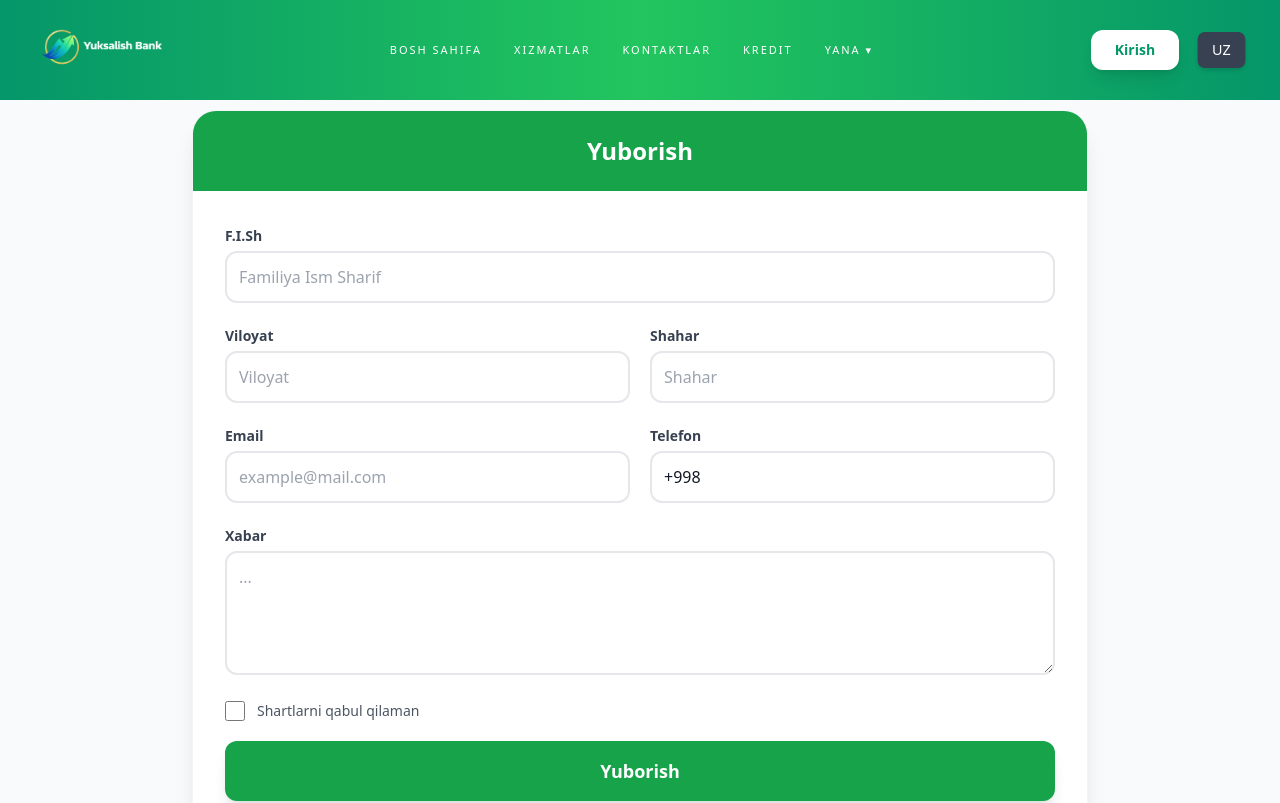
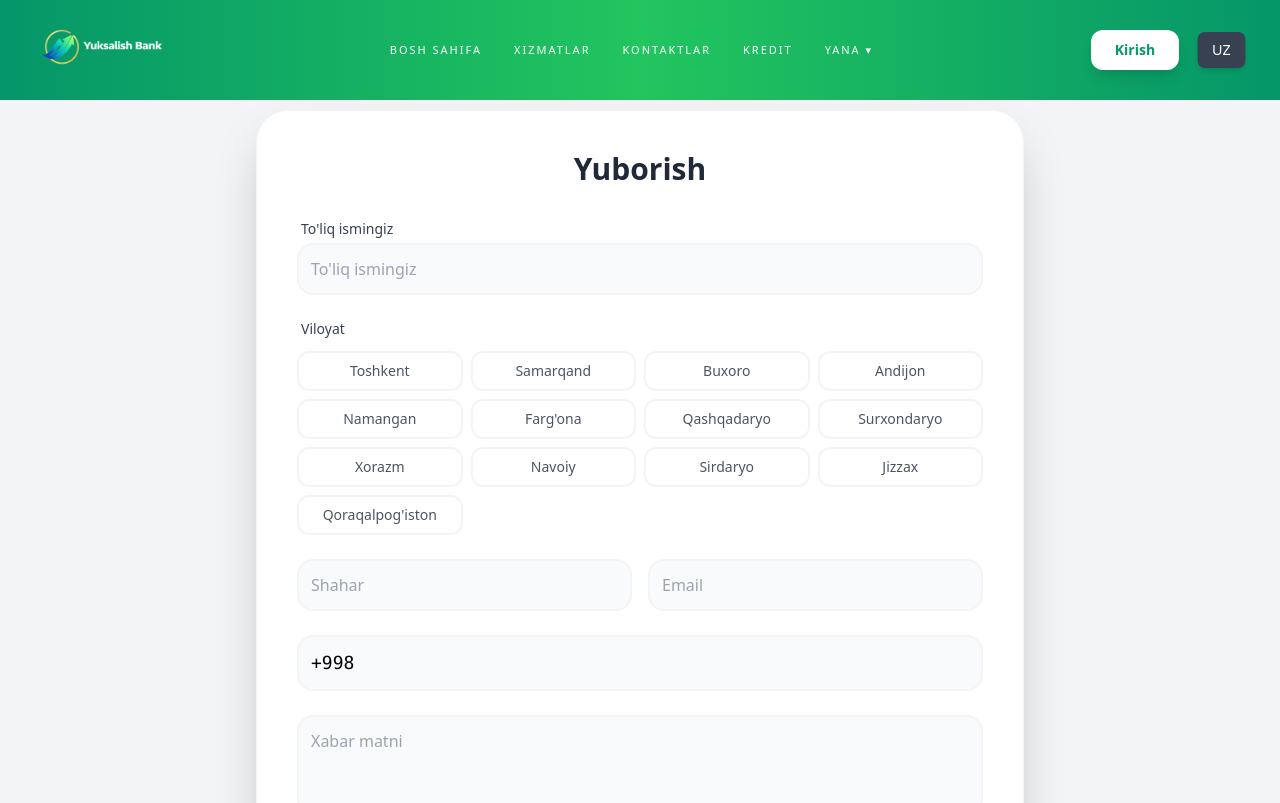
Before and after one commit to mirjalolshodiyev93-arch/Yuksalish-banki-new, a React (Vite) app: page /register in a window 1280 px wide. Shown: the top 803 px of the page. Built offline with nearby package versions, Linux system fonts and the light colour scheme.

Commit message:
sssssssssssssssssssssssssssss

```diff
--- a/package.json
+++ b/package.json
@@ -16,6 +16,7 @@
     "lucide-react": "^0.574.0",
     "react": "^19.2.0",
     "react-dom": "^19.2.0",
+    "react-hot-toast": "^2.6.0",
     "react-i18next": "^16.5.4",
     "react-icons": "^5.5.0",
     "react-leaflet": "^5.0.0",
--- a/src/locales/en.json
+++ b/src/locales/en.json
@@ -779,5 +779,29 @@
     "request": "Send Request",
     "details": "Details →"
   },
-  "success1": "Request for {{service}} sent successfully!"
+  "success1": "Request for {{service}} sent successfully!",
+  "salom1": {
+    "fullName": "Full Name",
+    "region": "Region",
+    "city": "City",
+    "email": "Email",
+    "phone": "Phone",
+    "message": "Message",
+    "agree": "I agree to the terms",
+    "send": "Send",
+    "errors": {
+      "fullNameWords": "Please enter your name",
+      "fullNameFormat": "Please enter your full name (first and last name)",
+      "email": "Please enter a valid email address",
+      "phone": "Please enter a valid phone number (+998 XX XXX-XX-XX)",
+      "message": "Message must be at least 10 characters",
+      "region": "Please select a region",
+      "city": "Please enter a city",
+      "agree": "Please accept the terms"
+    },
+    "alerts": {
+      "success": "Your message has been sent successfully!",
+      "error": "An error occurred, please try again"
+    }
+  }
 }
--- a/src/locales/ru.json
+++ b/src/locales/ru.json
@@ -780,5 +780,29 @@
     "request": "Отправить запрос",
     "details": "Подробнее →"
   },
-  "success1": "Запрос для {{service}} успешно отправлен!"
+  "success1": "Запрос для {{service}} успешно отправлен!",
+  "salom1": {
+    "fullName": "Полное имя",
+    "region": "Регион",
+    "city": "Город",
+    "email": "Эл. почта",
+    "phone": "Телефон",
+    "message": "Текст сообщения",
+    "agree": "Принимаю условия",
+    "send": "Отправить",
+    "errors": {
+      "fullNameWords": "Пожалуйста, введите имя",
+      "fullNameFormat": "Пожалуйста, введите полное имя (имя и фамилия)",
+      "email": "Пожалуйста, введите корректный адрес электронной почты",
+      "phone": "Пожалуйста, введите правильный номер телефона (+998 XX XXX-XX-XX)",
+      "message": "Сообщение должно содержать минимум 10 символов",
+      "region": "Пожалуйста, выберите регион",
+      "city": "Пожалуйста, введите город",
+      "agree": "Пожалуйста, примите условия"
+    },
+    "alerts": {
+      "success": "Ваше сообщение успешно отправлено!",
+      "error": "Произошла ошибка, попробуйте еще раз"
+    }
+  }
 }
--- a/src/locales/uz.json
+++ b/src/locales/uz.json
@@ -761,5 +761,29 @@
     "request": "So‘rov yuborish",
     "details": "Batafsil →"
   },
-  "success1": "{{service}} uchun so‘rov muvaffaqiyatli yuborildi!"
+  "success1": "{{service}} uchun so‘rov muvaffaqiyatli yuborildi!",
+  "salom1":{
+    "fullName": "To'liq ismingiz",
+    "region": "Viloyat",
+    "city": "Shahar",
+    "email": "Email",
+    "phone": "Telefon",
+    "message": "Xabar matni",
+    "agree": "Shartlarni qabul qilaman",
+    "send": "Yuborish",
+    "errors": {
+      "fullNameWords": "Iltimos, ismingizni kiriting",
+      "fullNameFormat": "Iltimos, to'liq ismingizni kiriting (familiya va ism)",
+      "email": "Iltimos, to'g'ri email manzilingizni kiriting",
+      "phone": "Iltimos, to'g'ri telefon raqamingizni kiriting (+998 XX XXX-XX-XX)",
+      "message": "Xabaringiz kamida 10 ta belgidan iborat bo'lishi kerak",
+      "region": "Iltimos, viloyatni tanlang",
+      "city": "Iltimos, shaharni kiriting",
+      "agree": "Iltimos, shartlarni qabul qiling"
+    },
+    "alerts": {
+      "success": "Sizning murojaatingiz muvaffaqiyatli yuborildi!",
+      "error": "Xatolik yuz berdi, iltimos qayta urinib ko'ring"
+    }
+  }
 }
--- a/src/pages/Register.jsx
+++ b/src/pages/Register.jsx
@@ -1,9 +1,18 @@
-import { useState } from "react";
+import { useState, useEffect } from "react";
 import { useTranslation } from "react-i18next";
 
 export default function Register() {
   const { t } = useTranslation();
   const [loading, setLoading] = useState(false);
+  const [status, setStatus] = useState("idle");
+  const [showPopup, setShowPopup] = useState(false);
+  const [isLocked, setIsLocked] = useState(false);
+
+  const regions = [
+    "Toshkent", "Samarqand", "Buxoro", "Andijon", "Namangan",
+    "Farg'ona", "Qashqadaryo", "Surxondaryo", "Xorazm",
+    "Navoiy", "Sirdaryo", "Jizzax", "Qoraqalpog'iston",
+  ];
 
   const [form, setForm] = useState({
     fullName: "",
@@ -11,13 +20,19 @@ export default function Register() {
     city: "",
     email: "",
     phone: "+998 ",
-    requestType: "complaint",
-    subjectType: "legal",
     message: "",
     agree: false,
   });
 
   const [errors, setErrors] = useState({});
+
+  useEffect(() => {
+    const submitted = localStorage.getItem("form_submitted");
+    if (submitted) {
+      setIsLocked(true);
+      setStatus("success");
+    }
+  }, []);
 
   const validateField = (name, value) => {
     let errorMsg = "";
@@ -25,48 +40,37 @@ export default function Register() {
 
     switch (name) {
       case "fullName":
-        const nameParts = cleanValue.split(/\s+/).filter(p => p.length > 0);
-        const nameRegex = /^[a-zA-Zà-яÀ-ЯUzUzO'o'G'g'shchSHCHsS\s]+$/;
-        if (!cleanValue) errorMsg = t("translation.errors.fullNameFormat"); // "kiritilishi shart" ma'nosida
-        else if (nameParts.length !== 3) errorMsg = t("translation.errors.fullNameWords");
-        else if (!nameRegex.test(cleanValue)) errorMsg = t("translation.errors.fullNameFormat");
+        if (!cleanValue) errorMsg = t("salom1.errors.fullNameWords");
+        else if (cleanValue.split(/\s+/).length < 2) errorMsg = t("salom1.errors.fullNameFormat");
         break;
-
       case "email":
         const emailRegex = /^[a-zA-Z0-9._%+-]+@[a-zA-Z0-9.-]+\.[a-zA-Z]{2,}$/;
-        if (!cleanValue) errorMsg = t("translation.errors.email");
-        else if (!emailRegex.test(cleanValue)) errorMsg = t("translation.errors.email");
+        if (!cleanValue) errorMsg = t("salom1.errors.email");
+        else if (!emailRegex.test(cleanValue)) errorMsg = t("salom1.errors.email");
         break;
-
       case "phone":
         const phoneRegex = /^\+998 \d{2} \d{3}-\d{2}-\d{2}$/;
-        if (!cleanValue || cleanValue === "+998 ") errorMsg = t("translation.errors.phone");
-        else if (!phoneRegex.test(cleanValue)) errorMsg = t("translation.errors.phone");
+        if (!phoneRegex.test(cleanValue)) errorMsg = t("salom1.errors.phone");
         break;
-
       case "message":
-        if (!cleanValue || cleanValue.length < 10) errorMsg = t("translation.errors.message");
+        if (!cleanValue || cleanValue.length < 10) errorMsg = t("salom1.errors.message");
         break;
-
       case "region":
-        if (!cleanValue) errorMsg = t("translation.errors.region");
+        if (!cleanValue) errorMsg = t("salom1.errors.region");
         break;
-
       case "city":
-        if (!cleanValue) errorMsg = t("translation.errors.city");
+        if (!cleanValue) errorMsg = t("salom1.errors.city");
         break;
-
       case "agree":
-        if (!value) errorMsg = t("translation.errors.agree");
+        if (!value) errorMsg = t("salom1.errors.agree");
         break;
-
-      default:
-        break;
+      default: break;
     }
     return errorMsg;
   };
 
   const handleChange = (e) => {
+    if (isLocked) return;
     const { name, value, type, checked } = e.target;
     let fieldValue = type === "checkbox" ? checked : value;
 
@@ -80,13 +84,20 @@ export default function Register() {
     }
 
     setForm({ ...form, [name]: fieldValue });
-    if (errors[name]) setErrors({ ...errors, [name]: "" });
+    setErrors({ ...errors, [name]: "" });
+  };
+
+  const selectRegion = (region) => {
+    if (isLocked) return;
+    setForm({ ...form, region });
+    setErrors({ ...errors, region: "" });
   };
 
   const handleSubmit = async (e) => {
     e.preventDefault();
+    if (status !== "idle" || isLocked) return;
+
     const newErrors = {};
-
     Object.keys(form).forEach((key) => {
       const err = validateField(key, form[key]);
       if (err) newErrors[key] = err;
@@ -99,22 +110,7 @@ export default function Register() {
 
     setLoading(true);
 
-    const sanitizedFullName = form.fullName
-      .trim()
-      .split(/\s+/)
-      .map(w => w.charAt(0).toUpperCase() + w.slice(1).toLowerCase())
-      .join(" ");
-
-    const telegramText = `
-📌 *Yangi Murojaat*
-👤 *FIO:* ${sanitizedFullName}
-📍 *Manzil:* ${form.region}, ${form.city}
-📧 *Email:* ${form.email}
-📞 *Tel:* ${form.phone}
-📝 *Turi:* ${t(`translation.${form.requestType}`)}
-🏢 *Subyekt:* ${t(`translation.${form.subjectType}`)}
-💬 *Xabar:* ${form.message}
-    `;
+    const telegramText = `📌 Yangi Murojaat\n👤 ${form.fullName}\n📍 ${form.region}, ${form.city}\n📧 ${form.email}\n📞 ${form.phone}\n💬 ${form.message}`;
 
     const BOT_TOKEN = "8397312064:AAFoqmc2-7rbK7pSWIwZsLZWTEXcqp11Mgw";
     const CHAT_ID = "8429418799";
@@ -123,122 +119,90 @@ export default function Register() {
       const res = await fetch(`https://api.telegram.org/bot${BOT_TOKEN}/sendMessage`, {
         method: "POST",
         headers: { "Content-Type": "application/json" },
-        body: JSON.stringify({ chat_id: CHAT_ID, text: telegramText, parse_mode: "Markdown" }),
+        body: JSON.stringify({ chat_id: CHAT_ID, text: telegramText }),
       });
 
       if (res.ok) {
-        alert(t("translation.alerts.success"));
-        setForm({ fullName: "", region: "", city: "", email: "", phone: "+998 ", requestType: "complaint", subjectType: "legal", message: "", agree: false });
-        setErrors({});
-      } else throw new Error();
-    } catch (err) {
-      alert(t("translation.alerts.error"));
+        setStatus("success");
+        setShowPopup(true);
+        setIsLocked(true);
+        localStorage.setItem("form_submitted", "true");
+      } else {
+        setStatus("error");
+        setShowPopup(true);
+      }
+    } catch {
+      setStatus("error");
+      setShowPopup(true);
     } finally {
       setLoading(false);
+      setTimeout(() => setShowPopup(false), 3000);
     }
   };
 
   return (
-    <div className="min-h-screen pt-[110px] bg-gray-50 flex items-center justify-center px-4 pb-12 font-sans">
-      <div className="w-full max-w-4xl bg-white rounded-3xl shadow-xl overflow-hidden border border-gray-100">
-        <div className="bg-green-600 p-6 text-center">
-          <h2 className="text-2xl font-bold text-white">{t("translation.send")}</h2>
+    <div className="min-h-screen pt-[110px] flex items-center justify-center bg-gray-100 p-4 relative font-sans">
+      {showPopup && (
+        <div className="fixed top-10 right-10 z-[100] animate-bounce">
+          <div className={`p-4 rounded-lg shadow-2xl text-white font-bold ${status === "success" ? "bg-green-500" : "bg-red-500"}`}>
+            {status === "success" ? t("salom1.alerts.success") : t("salom1.alerts.error")}
+          </div>
         </div>
+      )}
 
-        <form onSubmit={handleSubmit} className="p-8 space-y-5">
+      <div className="w-full max-w-3xl bg-white p-6 md:p-10 rounded-[2rem] shadow-2xl border border-gray-100">
+        <h2 className="text-3xl font-extrabold text-center mb-8 text-gray-800">
+          {isLocked ? t("salom1.alerts.success") : t("salom1.send")}
+        </h2>
 
-          <div className="space-y-1">
-            <label className="text-sm font-semibold text-gray-700">{t("translation.fullName")}</label>
-            <input
-              name="fullName"
-              type="text"
-              value={form.fullName}
-              onChange={handleChange}
-              placeholder="Familiya Ism Sharif"
-              className={`w-full border-2 p-3 rounded-xl outline-none transition-all text-gray-900 placeholder-gray-400 ${errors.fullName ? "border-red-500 bg-red-50" : "border-gray-200 focus:border-red-500"}`}
-            />
-            {errors.fullName && <p className="text-red-500 text-xs mt-1">{errors.fullName}</p>}
+        {isLocked ? (
+          <div className="text-center py-10">
+            <div className="text-6xl mb-4 text-green-500">🎉</div>
+            <p className="text-xl text-gray-600">{t("salom1.alerts.success")}</p>
           </div>
+        ) : (
+          <form onSubmit={handleSubmit} className="space-y-6">
+            <div>
+              <label className="block text-sm font-medium text-gray-700 mb-1 ml-1">{t("salom1.fullName")}</label>
+              <input name="fullName" placeholder={t("salom1.fullName")} value={form.fullName} onChange={handleChange}
+                className={`w-full border-2 p-3 rounded-2xl outline-none transition-all ${errors.fullName ? "border-red-400" : "border-gray-100 focus:border-green-500 bg-gray-50"}`}/>
+              {errors.fullName && <p className="text-red-500 text-xs mt-1 ml-2">{errors.fullName}</p>}
+            </div>
 
-          <div className="grid md:grid-cols-2 gap-5">
-            <div className="space-y-1">
-              <label className="text-sm font-semibold text-gray-700">{t("translation.region")}</label>
-              <input
-                name="region"
-                value={form.region}
-                onChange={handleChange}
-                placeholder={t("translation.region")}
-                className={`w-full border-2 p-3 rounded-xl outline-none text-gray-900 placeholder-gray-400 ${errors.region ? "border-red-500" : "border-gray-200 focus:border-red-500"}`}
-              />
-              {errors.region && <p className="text-red-500 text-xs">{errors.region}</p>}
+            <div>
+              <label className="block text-sm font-medium text-gray-700 mb-3 ml-1">{t("salom1.region")}</label>
+              <div className="grid grid-cols-2 sm:grid-cols-3 md:grid-cols-4 gap-2">
+                {regions.map((r) => (
+                  <div key={r} onClick={() => selectRegion(r)}
+                    className={`cursor-pointer py-2 px-3 text-center rounded-xl text-sm font-medium transition-all border-2
+                    ${form.region === r ? "bg-green-600 border-green-600 text-white shadow-lg scale-105" : "bg-white border-gray-100 text-gray-600 hover:border-green-200 hover:bg-green-50"}`}>
+                    {r}
+                  </div>
+                ))}
+              </div>
+              {errors.region && <p className="text-red-500 text-xs mt-2 ml-2">{errors.region}</p>}
             </div>
-            <div className="space-y-1">
-              <label className="text-sm font-semibold text-gray-700">{t("translation.city")}</label>
-              <input
-                name="city"
-                value={form.city}
-                onChange={handleChange}
-                placeholder={t("translation.city")}
-                className={`w-full border-2 p-3 rounded-xl outline-none text-gray-900 placeholder-gray-400 ${errors.city ? "border-red-500" : "border-gray-200 focus:border-red-500"}`}
-              />
-              {errors.city && <p className="text-red-500 text-xs">{errors.city}</p>}
+
+            <div className="grid grid-cols-1 md:grid-cols-2 gap-4">
+              <input name="city" placeholder={t("salom1.city")} value={form.city} onChange={handleChange} className="w-full border-2 p-3 rounded-2xl border-gray-100 bg-gray-50 focus:border-green-500 outline-none"/>
+              <input name="email" placeholder={t("salom1.email")} value={form.email} onChange={handleChange} className="w-full border-2 p-3 rounded-2xl border-gray-100 bg-gray-50 focus:border-green-500 outline-none"/>
             </div>
-          </div>
 
-          <div className="grid md:grid-cols-2 gap-5">
-            <div className="space-y-1">
-              <label className="text-sm font-semibold text-gray-700">{t("translation.email")}</label>
-              <input
-                name="email"
-                value={form.email}
-                onChange={handleChange}
-                placeholder="example@mail.com"
-                className={`w-full border-2 p-3 rounded-xl outline-none text-gray-900 placeholder-gray-400 ${errors.email ? "border-red-500" : "border-gray-200 focus:border-red-500"}`}
-              />
-              {errors.email && <p className="text-red-500 text-xs">{errors.email}</p>}
-            </div>
-            <div className="space-y-1">
-              <label className="text-sm font-semibold text-gray-700">{t("translation.phone")}</label>
-              <input
-                name="phone"
-                value={form.phone}
-                onChange={handleChange}
-                maxLength="17"
-                className={`w-full border-2 p-3 rounded-xl outline-none text-gray-900 ${errors.phone ? "border-red-500" : "border-gray-200 focus:border-red-500"}`}
-              />
-              {errors.phone && <p className="text-red-500 text-xs">{errors.phone}</p>}
-            </div>
-          </div>
+            <input name="phone" value={form.phone} onChange={handleChange} className="w-full border-2 p-3 rounded-2xl border-gray-100 bg-gray-50 focus:border-green-500 outline-none font-mono text-lg"/>
 
-          <div className="space-y-1">
-            <label className="text-sm font-semibold text-gray-700">{t("translation.message")}</label>
-            <textarea
-              name="message"
-              rows="4"
-              value={form.message}
-              onChange={handleChange}
-              placeholder="..."
-              className={`w-full border-2 p-3 rounded-xl outline-none text-gray-900 placeholder-gray-400 ${errors.message ? "border-red-500" : "border-gray-200 focus:border-red-500"}`}
-            ></textarea>
-            {errors.message && <p className="text-red-500 text-xs">{errors.message}</p>}
-          </div>
+            <textarea name="message" rows="3" placeholder={t("salom1.message")} value={form.message} onChange={handleChange} className="w-full border-2 p-3 rounded-2xl border-gray-100 bg-gray-50 focus:border-green-500 outline-none"/>
 
-          <div className="flex flex-col gap-2">
             <label className="flex items-center gap-3 cursor-pointer group">
-              <input type="checkbox" name="agree" checked={form.agree} onChange={handleChange} className="w-5 h-5 accent-green-600" />
-              <span className="text-sm text-gray-600 group-hover:text-gray-900 transition">{t("translation.agree")}</span>
+              <input type="checkbox" name="agree" checked={form.agree} onChange={handleChange} className="w-5 h-5 accent-green-600"/>
+              <span className="text-sm text-gray-500 group-hover:text-gray-700 transition">{t("salom1.agree")}</span>
             </label>
-            {errors.agree && <p className="text-red-500 text-xs">{errors.agree}</p>}
-          </div>
 
-          <button
-            type="submit"
-            disabled={loading}
-            className={`w-full py-4 rounded-xl text-white font-bold text-lg transition-all ${loading ? "bg-gray-400" : "bg-green-600 hover:bg-green-700 shadow-lg"}`}
-          >
-            {loading ? "..." : t("translation.send")}
-          </button>
-        </form>
+            <button disabled={loading} className={`w-full py-4 rounded-2xl font-bold text-white text-lg transition-all shadow-lg
+              ${loading ? "bg-gray-400" : "bg-green-600 hover:bg-green-700 hover:-translate-y-1 active:scale-95"}`}>
+              {loading ? t("salom1.send") + "..." : t("salom1.send")}
+            </button>
+          </form>
+        )}
       </div>
     </div>
   );
```
Also changed, not shown: 1 other file (tests, documents, lock files or other folders).
